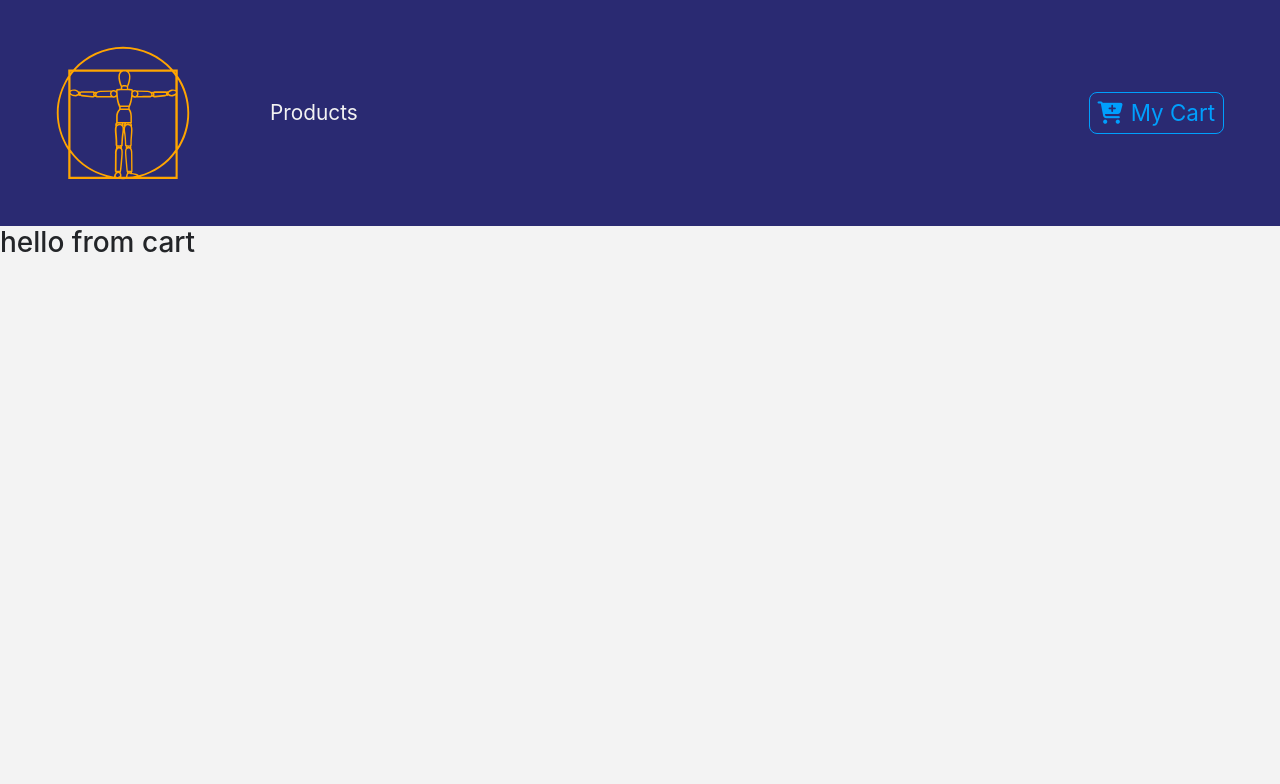
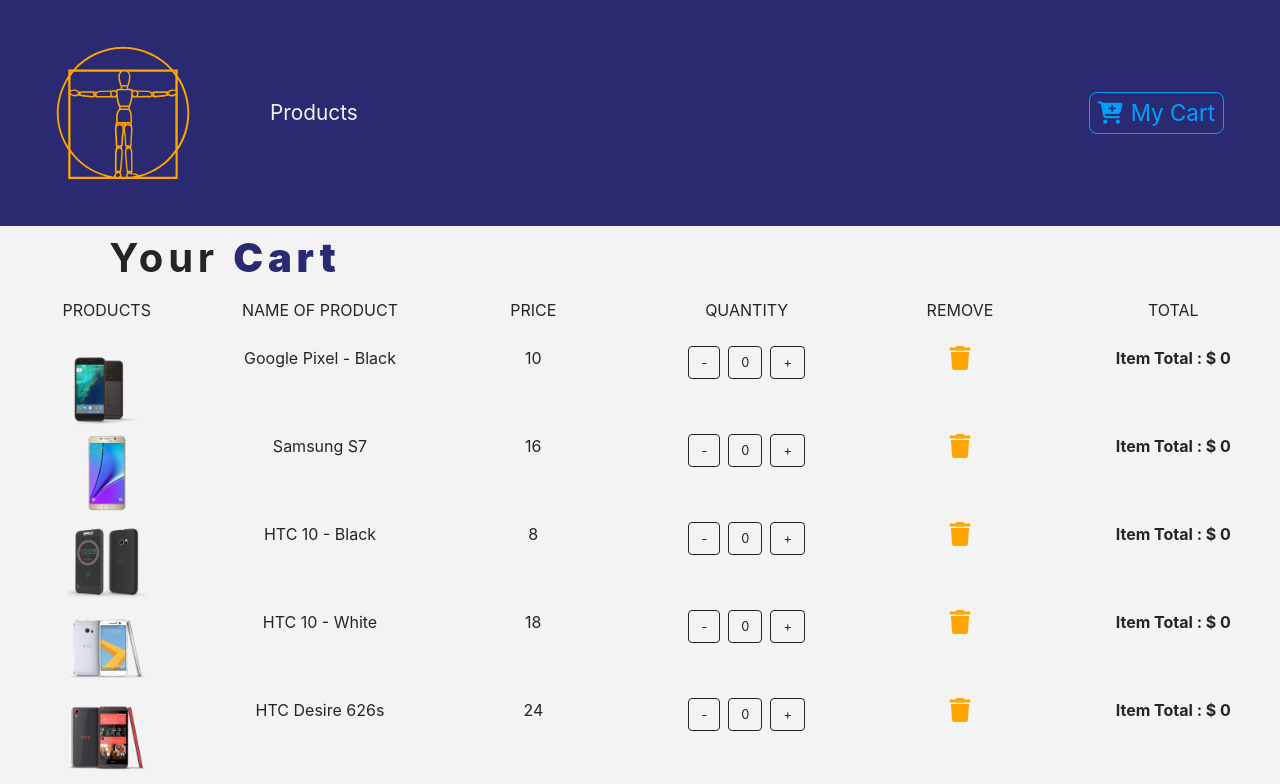
Before and after one commit to Pablograu/react-ecommerce, a React (Create React App) app: page /cart in a window 1280 px wide. Shown: the top 784 px of the page. Built offline with nearby package versions, Linux system fonts and the light colour scheme.

Commit message:
finished cart

```diff
--- a/src/App.css
+++ b/src/App.css
@@ -23,3 +23,26 @@
 .text-bright{
   color: var(--lightBLue);
 }
+.btn-black{
+  background: transparent;
+  text-transform: capitalize;
+  font-size: 0.8rem !important;
+  color: var(--mainDark);
+  border-radius: 0 important!;
+  border: 0.1rem solid var(--mainDark) !important;
+}
+
+.btn-black:hover{
+  background: var(--mainDark)!important;
+  color: var(--mainWhite) !important;
+}
+
+.cart-icon{
+  cursor: pointer;
+  font-size: 0.2rem;
+  color: var(--mainYellow);
+}
+
+.fas.fa-trash{
+  font-size: 24px
+}
--- a/src/App.js
+++ b/src/App.js
@@ -5,7 +5,7 @@
 import bootstrap from "bootstrap/dist/css/bootstrap.min.css";
 import Navbar from "./components/Navbar";
 import ProductList from "./components/ProductList";
-import Cart from "./components/Cart";
+import Cart from "./components/Cart/Cart";
 import Details from "./components/Details";
 import Default from "./components/Default";
 import Modal from "./components/Modal"
--- a/src/components/Cart.js
+++ /dev/null
@@ -1,11 +0,0 @@
-import React, { Component } from 'react'
-
-export default class Cart extends Component {
-  render() {
-    return (
-      <div>
-        <h3>hello from cart</h3>
-      </div>
-    )
-  }
-}
--- /dev/null
+++ b/src/components/Cart/Cart.js
@@ -0,0 +1,36 @@
+import React, { Component } from "react";
+import Title from "../Title";
+import CartColumns from "./CartColumns";
+import EmptyCart from "./EmptyCart";
+import { ProductConsumer } from "../../context";
+import CartList from "./CartList"
+
+export default class Cart extends Component {
+  render() {
+    return (
+      <div>
+        <section>
+          <ProductConsumer>
+            {value => {
+              const { cart } = value;
+              if (cart.length > 0) {
+                return (
+                  <React.Fragment>
+                  <Title name="your" title="cart" />
+                  <CartColumns />
+                  <CartList value={value}></CartList>
+                </React.Fragment>
+                )
+              }
+              else{
+                return (
+                  <EmptyCart />
+                )
+              }
+            }}
+          </ProductConsumer>
+        </section>
+      </div>
+    );
+  }
+}
--- /dev/null
+++ b/src/components/Cart/CartColumns.js
@@ -0,0 +1,28 @@
+import React from 'react'
+
+export default function CartColumns() {
+  return (
+    <div className="container-fluid text-center d-none d-lg-block">
+      <div className="row">
+        <div className="col-10 mx-auto col-lg-2">
+          <p className="text-uppercase">products</p>
+        </div>
+        <div className="col-10 mx-auto col-lg-2">
+          <p className="text-uppercase">name of product</p>
+        </div>
+        <div className="col-10 mx-auto col-lg-2">
+          <p className="text-uppercase">price</p>
+        </div>
+        <div className="col-10 mx-auto col-lg-2">
+          <p className="text-uppercase">quantity</p>
+        </div>
+        <div className="col-10 mx-auto col-lg-2">
+          <p className="text-uppercase">remove</p>
+        </div>
+        <div className="col-10 mx-auto col-lg-2">
+          <p className="text-uppercase">total</p>
+        </div>
+      </div>
+    </div>
+  )
+}
--- /dev/null
+++ b/src/components/Cart/CartItem.js
@@ -0,0 +1,48 @@
+import React from "react";
+
+export default function CartItem({ item, value }) {
+  const { id, title, img, price, total, count } = item;
+  const { increment, decrement, removeItem } = value;
+  return (
+    <div className="row my-2 text-capitalize text-center">
+      <div className="col-10 mx-auto col-lg-2">
+        <img
+          src={img}
+          style={{ width: "5rem", height: "5rem" }}
+          className="img-fluid"
+          alt="product"
+        />
+      </div>
+      <div className="col-10 mx-auto col-lg-2">
+        <span className="d-lg-none">product: </span>
+        {title}
+      </div>
+      <div className="col-10 mx-auto col-lg-2">
+        <span className="d-lg-none">price: </span>
+        {price}
+      </div>
+      <div className="col-10 mx-auto col-lg-2 my-2 my-lg-0">
+        <div className="d-flex justify-content-center">
+          <div>
+            <span className="btn btn-black mx-1" onClick={() => decrement(id)}>
+              -
+            </span>
+            <span className="btn btn-black mx-1">{count}</span>
+            <span className="btn btn-black mx-1" onClick={() => increment(id)}>
+              +
+            </span>
+          </div>
+        </div>
+      </div>
+      {/*  */}
+      <div className="col-10 mx-auto col-lg-2">
+        <div className="cart-icon" onClick={() => removeItem(id)}>
+          <i className="fas fa-trash"></i>
+        </div>
+      </div>
+      <div className="col-10 mx-auto col-lg-2">
+        <strong>item total : $ {total}</strong>
+      </div>
+    </div>
+  );
+}
--- /dev/null
+++ b/src/components/Cart/CartList.js
@@ -0,0 +1,14 @@
+import React from 'react'
+import CartItem from './CartItem'
+
+export default function CartList({value}) {
+  const {cart} = value
+
+  return (
+    <div className="container-fluid" >
+      {cart.map(item => {
+        return <CartItem key={item.id} item={item} value={value}/>
+      })}
+    </div>
+  )
+}
--- /dev/null
+++ b/src/components/Cart/EmptyCart.js
@@ -0,0 +1,13 @@
+import React from 'react'
+
+export default function EmptyCart() {
+  return (
+    <div className="container mt-5">
+      <div className="row">
+        <div className="col-10 mx-auto text-center text-title">
+          <h1>you cart is currently empty</h1>
+        </div>
+      </div>
+    </div>
+  )
+}
--- /dev/null
+++ b/src/components/Cart/package.json
@@ -0,0 +1,3 @@
+{
+  "main":"Cart.js"
+}
--- a/src/context.js
+++ b/src/context.js
@@ -9,7 +9,7 @@
   state = {
     products: [],
     detailProduct: detailProduct,
-    cart: [],
+    cart: storeProducts,
     modalOpen: false,
     modalProduct: detailProduct,
     cartSubTotal: 0,
```
